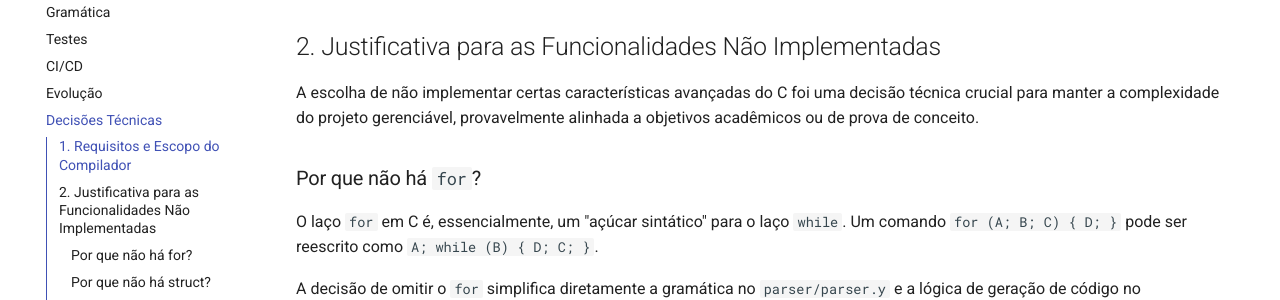
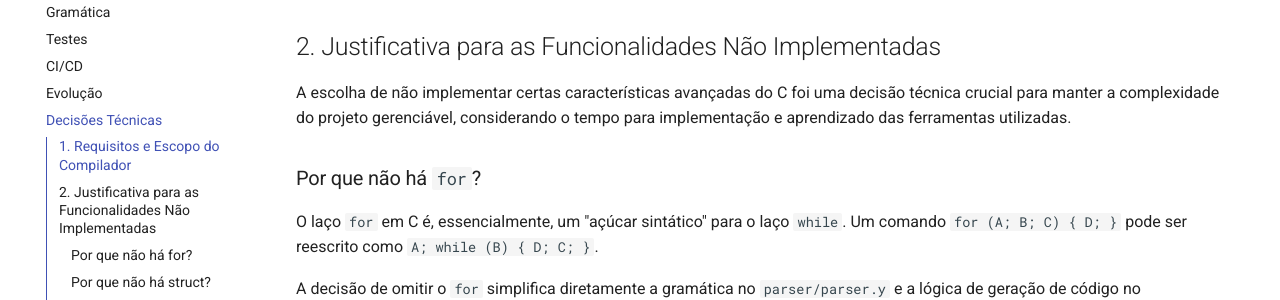
Before and after one commit to ccarlaa/Compiladores---Grupo-5, an MkDocs documentation site: the page built from docs/documentacao-tecnica/decisoes-tecnicas.md, in a window 1280 px wide and 900 px high, scrolled down 628 px. Shown: the part 177-477 px from the top of the window. Built offline with MkDocs 1.6.1 and Material for MkDocs 9.7.7, drawn with Linux system fonts in a browser that asks for light colours; comment, search, counter and statistics services are not loaded.

Commit message:
fix provavelmente

```diff
--- a/docs/documentacao-tecnica/decisoes-tecnicas.md
+++ b/docs/documentacao-tecnica/decisoes-tecnicas.md
@@ -16,7 +16,7 @@ A principal decisão técnica foi definir um subconjunto limitado e estruturado
 
 ## 2. Justificativa para as Funcionalidades Não Implementadas
 
-A escolha de não implementar certas características avançadas do C foi uma decisão técnica crucial para manter a complexidade do projeto gerenciável, provavelmente alinhada a objetivos acadêmicos ou de prova de conceito.
+A escolha de não implementar certas características avançadas do C foi uma decisão técnica crucial para manter a complexidade do projeto gerenciável, considerando o tempo para implementação e aprendizado das ferramentas utilizadas.
 
 ### Por que não há `for`?
 
```
